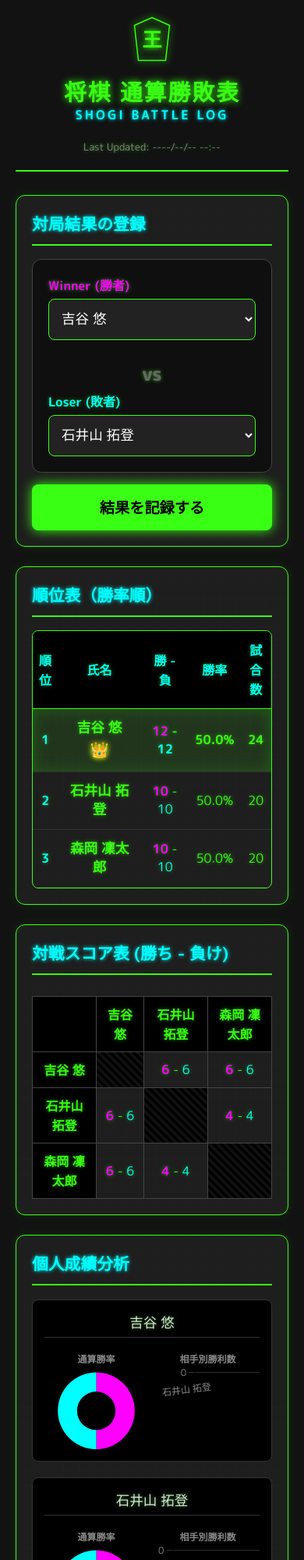
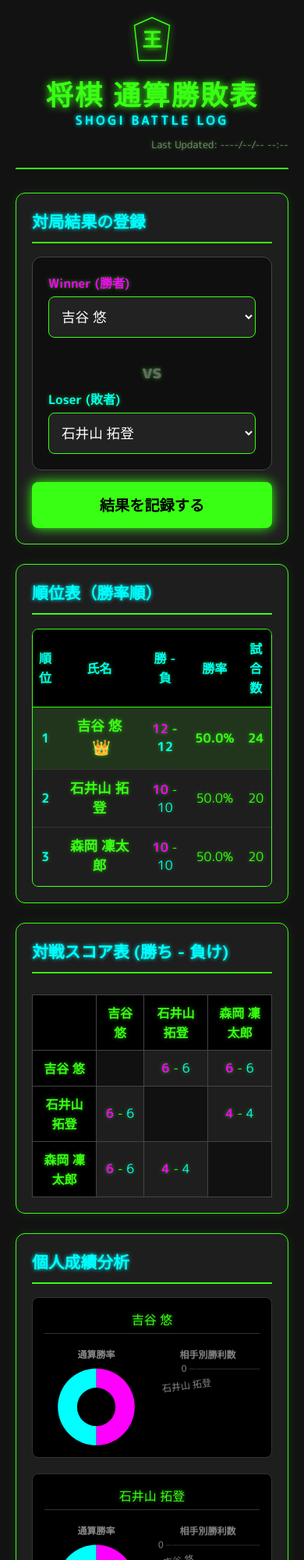
Before and after one commit to xtk2bc5pv6-ui/Shogi_Round-robin_schedule, a plain HTML site: page Shogi.html in a window 390 px wide. Shown: the top 2000 px of the page at 78% size. Drawn offline with nearby package versions, Linux system fonts and the light colour scheme.

```diff
--- a/Shogi.html
+++ b/Shogi.html
@@ -18,7 +18,6 @@
             --neon-pink: #ff00ff;
             --text-color: #e0e0e0;
             --danger-color: #ff3333;
-            --gold-color: #ffd700;
         }
         body {
             font-family: "M PLUS Rounded 1c", sans-serif;
@@ -31,7 +30,7 @@
             padding-bottom: 150px;
         }
 
-        /* --- ヘッダー --- */
+        /* ヘッダー */
         .header-container {
             display: flex;
             align-items: center;
@@ -39,7 +38,6 @@
             margin-bottom: 30px;
             padding-bottom: 20px;
             border-bottom: 2px solid var(--neon-green);
-            position: relative;
         }
         .header-left { display: flex; align-items: center; gap: 15px; }
         .shogi-icon svg {
@@ -57,25 +55,19 @@
         }
         .last-updated { font-size: 0.8rem; color: #888; text-align: right; align-self: flex-end; }
 
-        /* --- カード --- */
+        /* カードデザイン */
         .card {
             background: var(--card-bg); padding: 20px; border-radius: 12px;
             border: 1px solid var(--neon-green);
-            box-shadow: 0 0 15px rgba(57, 255, 20, 0.1), inset 0 0 10px rgba(57, 255, 20, 0.05);
-            margin-bottom: 25px; position: relative; overflow: hidden;
+            box-shadow: 0 0 15px rgba(57, 255, 20, 0.1);
+            margin-bottom: 25px; position: relative;
         }
-        .card::before {
-            content: ""; position: absolute; top: 0; left: 0; right: 0; bottom: 0;
-            background-image: linear-gradient(#333 1px, transparent 1px), linear-gradient(90deg, #333 1px, transparent 1px);
-            background-size: 20px 20px; opacity: 0.1; z-index: 0; pointer-events: none;
-        }
-        .card-content { position: relative; z-index: 1; }
         h2 {
             font-size: 1.3rem; border-bottom: 2px solid var(--neon-green); padding-bottom: 10px; margin-top: 0;
             color: var(--neon-blue); text-shadow: 0 0 5px var(--neon-blue); font-weight: 700;
         }
 
-        /* --- 連勝バナー --- */
+        /* 連勝バナー */
         .streak-banner {
             background: rgba(0, 0, 0, 0.6); border: 1px dashed var(--neon-pink); color: var(--neon-pink);
             padding: 10px; text-align: center; border-radius: 8px; margin-bottom: 15px; font-weight: bold;
@@ -83,7 +75,7 @@
         }
         @keyframes pulse {
             0% { box-shadow: 0 0 0 0 rgba(255, 0, 255, 0.4); }
-            70% { box-shadow: 0 0 0 10px rgba(255, 0, 255, 0); }
+            50% { box-shadow: 0 0 0 10px rgba(255, 0, 255, 0); }
             100% { box-shadow: 0 0 0 0 rgba(255, 0, 255, 0); }
         }
 
@@ -104,52 +96,38 @@
             color: #000; border: none; border-radius: 8px; font-weight: 800; font-size: 1.2rem;
             cursor: pointer; box-shadow: 0 0 15px var(--neon-green); font-family: inherit; transition: 0.2s;
         }
-        button.register-btn:hover { background: #fff; box-shadow: 0 0 25px var(--neon-green); transform: scale(1.02); }
+        button.register-btn:hover { background: #fff; transform: scale(1.02); }
 
-        /* --- 順位表 & バッジ --- */
+        /* テーブル系 */
         table.ranking-table {
             width: 100%; border-collapse: separate; border-spacing: 0; margin-top: 10px;
             border: 1px solid var(--neon-green); border-radius: 8px; overflow: hidden;
         }
         table.ranking-table th, table.ranking-table td { padding: 12px 8px; text-align: center; border-bottom: 1px solid #333; }
-        table.ranking-table th {
-            background-color: #000; color: var(--neon-blue); font-weight: 700; border-bottom: 1px solid var(--neon-green);
-        }
-        .rank-1 { background-color: rgba(57, 255, 20, 0.1); box-shadow: inset 0 0 20px rgba(57, 255, 20, 0.2); font-weight: bold; }
-        .badge { display: inline-block; font-size: 0.8rem; padding: 2px 6px; border-radius: 4px; margin-left: 5px; vertical-align: middle; }
-        .badge-crown { font-size: 1.2rem; margin-right: 5px; filter: drop-shadow(0 0 3px gold); }
-        .badge-fire { border: 1px solid #ff5722; color: #ff5722; background: rgba(255, 87, 34, 0.1); box-shadow: 0 0 5px #ff5722; }
+        table.ranking-table th { background-color: #000; color: var(--neon-blue); font-weight: 700; border-bottom: 1px solid var(--neon-green); }
+        .rank-1 { background-color: rgba(57, 255, 20, 0.1); font-weight: bold; }
+
+        .badge { display: inline-block; font-size: 0.8rem; padding: 2px 6px; border-radius: 4px; margin-left: 5px; }
+        .badge-crown { font-size: 1.2rem; }
+        .badge-fire { border: 1px solid #ff5722; color: #ff5722; background: rgba(255, 87, 34, 0.1); }
         .badge-rain { border: 1px solid #2196f3; color: #2196f3; background: rgba(33, 150, 243, 0.1); }
 
         /* マトリクス */
         .matrix-scroll { overflow-x: auto; }
         table.matrix-table { width: 100%; min-width: 300px; border-collapse: collapse; margin-top: 10px; }
-        table.matrix-table th, table.matrix-table td {
-            border: 1px solid #444; padding: 10px; text-align: center; vertical-align: middle; font-size: 1rem;
-        }
+        table.matrix-table th, table.matrix-table td { border: 1px solid #444; padding: 10px; text-align: center; font-size: 1rem; }
         table.matrix-table th { background: #000; color: var(--neon-green); }
         .score-win { color: var(--neon-pink); font-weight: bold; }
         .score-loss { color: var(--neon-blue); }
-        .diagonal-cell {
-            background: #111; background-image: linear-gradient(45deg, #111 25%, #000 25%, #000 50%, #111 50%, #111 75%, #000 75%, #000 100%);
-            background-size: 10px 10px;
-        }
+        .diagonal-cell { background: #111; }
 
-        /* グラフ・履歴・下部 */
+        /* その他 */
         .stats-grid { display: grid; grid-template-columns: repeat(auto-fit, minmax(300px, 1fr)); gap: 20px; }
         .stats-card { background: #000; padding: 15px; border-radius: 8px; border: 1px solid #333; }
-        .stats-header {
-            font-size: 1.1rem; color: var(--text-color); margin-bottom: 10px; text-align: center;
-            border-bottom: 1px solid #333; padding-bottom: 5px;
-        }
+        .stats-header { text-align: center; border-bottom: 1px solid #333; padding-bottom: 5px; margin-bottom: 10px; }
 
-        .history-list { max-height: 200px; overflow-y: auto; border: 1px solid #333; background: #000; padding: 10px; border-radius: 8px; }
-        .history-item { display: flex; justify-content: space-between; align-items: center; padding: 8px; border-bottom: 1px solid #222; }
-        .delete-history-btn {
-            background: #333; color: var(--danger-color); border: 1px solid var(--danger-color);
-            padding: 4px 10px; border-radius: 4px; cursor: pointer; font-family: inherit;
-        }
-        .delete-history-btn:hover { background: var(--danger-color); color: #fff; }
+        .history-list { max-height: 200px; overflow-y: auto; background: #000; padding: 10px; border-radius: 8px; border: 1px solid #333; }
+        .history-item { display: flex; justify-content: space-between; padding: 8px; border-bottom: 1px solid #222; }
 
         .bottom-controls { margin-top: 50px; padding-top: 20px; border-top: 1px dashed #444; }
         .control-panel { display: flex; gap: 10px; margin-bottom: 20px; justify-content: center; flex-wrap: wrap; }
@@ -157,19 +135,17 @@
         input[type="text"] { padding: 10px; background: #000; border: 1px solid #444; color: var(--neon-green); flex-grow: 1; border-radius: 6px; font-family: inherit; }
 
         button { font-family: inherit; }
-        button.action-btn, button.delete-btn { padding: 10px 20px; cursor: pointer; border-radius: 6px; font-weight: bold; background: #000; }
-        button.action-btn { color: var(--neon-green); border: 1px solid var(--neon-green); }
+        button.action-btn { padding: 10px 20px; cursor: pointer; border-radius: 6px; font-weight: bold; background: #000; color: var(--neon-green); border: 1px solid var(--neon-green); }
         button.action-btn:hover { background: var(--neon-green); color: #000; }
-        button.delete-btn { color: var(--danger-color); border: 1px solid var(--danger-color); }
+        button.delete-btn { padding: 10px 20px; cursor: pointer; border-radius: 6px; font-weight: bold; background: #000; color: var(--danger-color); border: 1px solid var(--danger-color); }
         button.delete-btn:hover { background: var(--danger-color); color: #fff; }
         button.reset-btn { display: block; width: 100%; margin-top: 10px; background: transparent; color: #666; border: 1px solid #666; padding: 10px; cursor: pointer; border-radius: 6px; }
         button.reset-btn:hover { background: #333; color: #fff; }
+        .delete-history-btn { background: #333; color: var(--danger-color); border: 1px solid var(--danger-color); padding: 4px 10px; border-radius: 4px; cursor: pointer; }
 
         @media (max-width: 600px) {
             .header-container { flex-direction: column; text-align: center; gap: 10px; }
             .header-left { flex-direction: column; }
-            .last-updated { align-self: center; margin-top: 10px; }
-            h1 { font-size: 1.8rem; }
             .input-area { flex-direction: column; gap: 5px; }
             .input-group { width: 100%; }
         }
@@ -194,7 +170,6 @@
     </header>
 
     <div class="card">
-        <div class="card-content">
         <h2>対局結果の登録</h2>
         <div id="streakBanner" class="streak-banner"></div>
         <div class="input-area">
@@ -210,10 +185,8 @@
         </div>
         <button class="register-btn" onclick="registerMatch()">結果を記録する</button>
     </div>
-    </div>
 
     <div class="card">
-        <div class="card-content">
         <h2>順位表（勝率順）</h2>
         <table class="ranking-table">
             <thead>
@@ -228,10 +201,8 @@
             <tbody id="rankingBody"></tbody>
         </table>
     </div>
-    </div>
 
     <div class="card">
-        <div class="card-content">
         <h2>対戦スコア表 (勝ち - 負け)</h2>
         <div class="matrix-scroll">
             <table class="matrix-table">
@@ -240,25 +211,19 @@
             </table>
         </div>
     </div>
+
+    <div class="card">
+        <h2>個人成績分析</h2>
+        <div id="statsList" class="stats-grid"></div>
     </div>
 
     <div class="card">
-        <div class="card-content">
-            <h2>個人成績分析</h2>
-            <div id="statsList" class="stats-grid"></div>
-        </div>
-    </div>
-
-    <div class="card">
-        <div class="card-content">
         <h2>直近の対局履歴</h2>
         <div id="historyList" class="history-list"></div>
-        </div>
     </div>
 
     <div class="bottom-controls">
         <div class="card">
-            <div class="card-content">
             <h2>参加者管理</h2>
             <div id="playerList" style="margin-bottom:20px;"></div>
             <div class="control-panel">
@@ -266,19 +231,16 @@
                 <button class="delete-btn" onclick="removePlayer()">－ 人数を減らす</button>
             </div>
         </div>
-        </div>
 
         <div class="card">
-            <div class="card-content">
             <h2>データの引き継ぎ・バックアップ</h2>
             <p style="font-size:0.9rem; color:#aaa; margin-bottom:15px; text-align:center;">
                 ※データはブラウザ内に保存されています。別の端末に移す場合はファイルを保存してください。
             </p>
             <div class="control-panel">
-                    <button class="action-btn" onclick="exportData()">💾 データを保存 (ファイル書き出し)</button>
-                    <button class="action-btn" onclick="document.getElementById('importFile').click()">📂 データを読み込む (ファイル読み込み)</button>
+                <button class="action-btn" onclick="exportData()">💾 データを保存</button>
+                <button class="action-btn" onclick="document.getElementById('importFile').click()">📂 データを読み込む</button>
                 <input type="file" id="importFile" style="display:none" accept=".json" onchange="importData(this)">
-                </div>
             </div>
         </div>
 
@@ -293,17 +255,23 @@
         let chartInstances = [];
 
         function init() {
-            // ローカルストレージをチェック
-            const json = localStorage.getItem('shogiInfiniteV4');
+            // ストレージキーを変更して前のバグデータの影響を受けないようにします
+            const STORAGE_KEY = 'shogiInfiniteV5';
+            const json = localStorage.getItem(STORAGE_KEY);
 
             if (json) {
-                // 保存データがあればそれを読み込む
+                try {
                     const d = JSON.parse(json);
                     if (d.players) players = d.players;
                     if (d.matches) matches = d.matches;
                     if (d.lastUpdated) lastUpdated = d.lastUpdated;
-            } else {
-                // ★ データがない場合（初回）、指定された初期データをセット
+                } catch(e) {
+                    console.error("Data load error", e);
+                }
+            }
+
+            // データが空なら初期データをセット（吉谷・石井山・森岡）
+            if (players.length === 0) {
                 players = [
                     { id: 0, name: '吉谷 悠' },
                     { id: 1, name: '石井山 拓登' },
@@ -311,24 +279,20 @@
                 ];
 
                 matches = [];
-                // 初期データ生成ロジック：連勝システムがいきなり発動しないよう、勝ち負けを交互に入れる
-
                 // 1. 吉谷(0) vs 石井山(1) : 6勝6敗 (計12局)
                 for(let i=0; i<6; i++) {
-                    matches.push({ winner: 0, loser: 1, timestamp: Date.now() - 100000 });
-                    matches.push({ winner: 1, loser: 0, timestamp: Date.now() - 99000 });
+                    matches.push({ winner: 0, loser: 1, timestamp: Date.now() });
+                    matches.push({ winner: 1, loser: 0, timestamp: Date.now() });
                 }
-
                 // 2. 吉谷(0) vs 森岡(2) : 6勝6敗 (計12局)
                 for(let i=0; i<6; i++) {
-                    matches.push({ winner: 0, loser: 2, timestamp: Date.now() - 80000 });
-                    matches.push({ winner: 2, loser: 0, timestamp: Date.now() - 79000 });
+                    matches.push({ winner: 0, loser: 2, timestamp: Date.now() });
+                    matches.push({ winner: 2, loser: 0, timestamp: Date.now() });
                 }
-
                 // 3. 石井山(1) vs 森岡(2) : 4勝4敗 (計8局)
                 for(let i=0; i<4; i++) {
-                    matches.push({ winner: 1, loser: 2, timestamp: Date.now() - 60000 });
-                    matches.push({ winner: 2, loser: 1, timestamp: Date.now() - 59000 });
+                    matches.push({ winner: 1, loser: 2, timestamp: Date.now() });
+                    matches.push({ winner: 2, loser: 1, timestamp: Date.now() });
                 }
             }
 
@@ -336,15 +300,20 @@
         }
 
         function renderAll() {
+            try {
                 updateSelectOptions();
                 renderPlayerInputs();
                 calculateAndRender();
                 renderHistory();
                 renderLastUpdated();
                 saveData();
+            } catch(e) {
+                console.error("Rendering Error:", e);
+                // エラー時でもアラートが出ないように静かに失敗させるか、ログのみ
+            }
         }
 
-        // --- データ引き継ぎ機能 ---
+        // --- データ引き継ぎ ---
         function exportData() {
             const data = { players, matches, lastUpdated };
             const blob = new Blob([JSON.stringify(data)], { type: 'application/json' });
@@ -364,29 +333,30 @@
                 try {
                     const data = JSON.parse(e.target.result);
                     if (data.players && data.matches) {
-                        if(confirm("現在のデータを上書きして、ファイルの内容を読み込みますか？")) {
+                        if(confirm("データを読み込みますか？")) {
                             players = data.players;
                             matches = data.matches;
                             lastUpdated = data.lastUpdated || "";
                             saveData();
                             renderAll();
-                            alert("データを復元しました！");
+                            alert("復元完了！");
                         }
                     } else {
-                        alert("ファイルの形式が正しくありません");
+                        alert("ファイル形式が違います");
                     }
                 } catch(err) {
-                    alert("読み込みに失敗しました");
+                    alert("読み込み失敗");
                 }
             };
             reader.readAsText(file);
-            input.value = ''; // reset
+            input.value = '';
         }
 
-        // --- 以下ロジック ---
+        // --- ロジック ---
         function updateSelectOptions() {
             const wSelect = document.getElementById('winnerSelect');
             const lSelect = document.getElementById('loserSelect');
+            if(!wSelect || !lSelect) return;
             const wVal = wSelect.value;
             const lVal = lSelect.value;
             wSelect.innerHTML = ''; lSelect.innerHTML = '';
@@ -394,9 +364,9 @@
                 const optW = document.createElement('option'); optW.value = p.id; optW.text = p.name; wSelect.appendChild(optW);
                 const optL = document.createElement('option'); optL.value = p.id; optL.text = p.name; lSelect.appendChild(optL);
             });
-            if(wVal !== "") wSelect.value = wVal;
-            if(lVal !== "") lSelect.value = lVal;
-            if (lSelect.value === wSelect.value && players.length > 1) {
+            if(wVal) wSelect.value = wVal;
+            if(lVal) lSelect.value = lVal;
+            if (players.length > 1 && lSelect.value === wSelect.value) {
                 lSelect.selectedIndex = (wSelect.selectedIndex + 1) % players.length;
             }
         }
@@ -421,20 +391,23 @@
                 stats[m.winner].wins++; stats[m.winner].total++; stats[m.winner].vs[m.loser]++;
                 stats[m.loser].losses++; stats[m.loser].total++;
 
+                // 連勝計算
                 if (stats[m.winner].currentStreak < 0) stats[m.winner].currentStreak = 1; else stats[m.winner].currentStreak++;
                 if (stats[m.loser].currentStreak > 0) stats[m.loser].currentStreak = -1; else stats[m.loser].currentStreak--;
             });
 
-            // Streak Banner
+            // Banner
             const banner = document.getElementById('streakBanner');
             let topStreak = 0; let topStreakerName = "";
             stats.forEach(s => {
                 if (s.currentStreak >= 3 && s.currentStreak > topStreak) { topStreak = s.currentStreak; topStreakerName = s.name; }
             });
+            if (banner) {
                 if (topStreak > 0) {
                     banner.style.display = "block";
                     banner.innerHTML = `🔥 現在 ${topStreakerName} さんが ${topStreak}連勝中！ 誰か止めろ！ 🔥`;
                 } else { banner.style.display = "none"; }
+            }
 
             // Ranking
             let ranking = [...stats].sort((a, b) => {
@@ -442,7 +415,9 @@
                 if (rateB !== rateA) return rateB - rateA; return b.wins - a.wins;
             });
 
-            const rBody = document.getElementById('rankingBody'); rBody.innerHTML = '';
+            const rBody = document.getElementById('rankingBody');
+            if(rBody) {
+                rBody.innerHTML = '';
                 ranking.forEach((s, i) => {
                     const tr = document.createElement('tr');
                     let nameHtml = s.name; let badges = "";
@@ -454,9 +429,11 @@
                     tr.innerHTML = `<td style="font-weight:bold; color:var(--neon-blue)">${i + 1}</td><td style="font-weight:bold; font-size:1.1rem; line-height:1.4;">${nameHtml}</td><td><span class="score-win">${s.wins}</span> - <span class="score-loss">${s.losses}</span></td><td>${rate}%</td><td>${s.total}</td>`;
                     rBody.appendChild(tr);
                 });
+            }
 
             // Matrix
             const mHead = document.getElementById('matrixHead'); const mBody = document.getElementById('matrixBody');
+            if(mHead && mBody) {
                 let hHtml = '<tr><th></th>'; players.forEach(p => hHtml += `<th>${p.name}</th>`); hHtml += '</tr>'; mHead.innerHTML = hHtml;
                 mBody.innerHTML = '';
                 stats.forEach((rowP, i) => {
@@ -471,36 +448,53 @@
                    });
                    tr.innerHTML = rowHtml; mBody.appendChild(tr);
                 });
+            }
+
             renderCharts(stats);
         }
 
         function renderCharts(statsData) {
             const container = document.getElementById('statsList');
+            if(!container) return;
+            // メモリリーク防止のためインスタンス破棄
             chartInstances.forEach(c => c.destroy()); chartInstances = []; container.innerHTML = '';
+
             statsData.forEach(p => {
                 const card = document.createElement('div'); card.className = 'stats-card';
                 const pieId = `pie-${p.id}`; const barId = `bar-${p.id}`;
                 card.innerHTML = `<div class="stats-header">${p.name}</div><div style="display:flex; flex-wrap:wrap; gap:10px;"><div style="flex:1; min-width:120px;"><canvas id="${pieId}"></canvas></div><div style="flex:1; min-width:120px;"><canvas id="${barId}"></canvas></div></div>`;
                 container.appendChild(card);
 
+                // Pie
                 const ctxPie = document.getElementById(pieId).getContext('2d');
                 chartInstances.push(new Chart(ctxPie, {
                     type: 'doughnut', data: { labels: ['Win', 'Loss'], datasets: [{ data: [p.wins, p.losses], backgroundColor: ['#ff00ff', '#00ffff'], borderWidth: 0 }] },
-                    options: { responsive: true, plugins: { legend: {display: false}, title: {display: true, text: '通算勝率', color: '#888', font: {family: "'M PLUS Rounded 1c'"}} } }
+                    options: { responsive: true, plugins: { legend: {display: false}, title: {display: true, text: '通算勝率', color: '#888'} } }
                 }));
 
+                // Bar
                 let labels = []; let data = [];
                 players.forEach((opp, idx) => { if (opp.id !== p.id) { labels.push(opp.name); data.push(p.vs[idx]); } });
                 const ctxBar = document.getElementById(barId).getContext('2d');
                 chartInstances.push(new Chart(ctxBar, {
-                    type: 'bar', data: { labels: labels, datasets: [{ label: '勝利数', data: data, backgroundColor: '#39ff14', borderColor: '#39ff14', borderWidth: 1 }] },
-                    options: { responsive: true, scales: { y: { beginAtZero: true, ticks: {stepSize: 1, color: '#888', font: {family: "'M PLUS Rounded 1c'"}}, grid: {color: '#333'} }, x: { ticks: {color: '#888', font: {family: "'M PLUS Rounded 1c'"}}, grid: {display: false} } }, plugins: { legend: {display: false}, title: {display: true, text: '相手別勝利数', color: '#888', font: {family: "'M PLUS Rounded 1c'"}} } }
+                    type: 'bar',
+                    data: { labels: labels, datasets: [{ label: '勝利数', data: data, backgroundColor: '#39ff14', borderColor: '#39ff14', borderWidth: 1 }] },
+                    options: {
+                        responsive: true,
+                        scales: {
+                            y: { beginAtZero: true, ticks: {stepSize: 1, color: '#888'}, grid: {color: '#333'} },
+                            x: { ticks: {color: '#888'}, grid: {display: false} }
+                        },
+                        plugins: { legend: {display: false}, title: {display: true, text: '相手別勝利数', color: '#888'} }
+                    }
                 }));
             });
         }
 
         function renderHistory() {
-            const list = document.getElementById('historyList'); list.innerHTML = '';
+            const list = document.getElementById('historyList');
+            if(!list) return;
+            list.innerHTML = '';
             const reversedMatches = [...matches].reverse();
             reversedMatches.forEach((m, revIndex) => {
                 const originalIndex = matches.length - 1 - revIndex;
@@ -515,11 +509,11 @@
 
         function renderLastUpdated() {
             const el = document.getElementById('lastUpdatedDisplay');
-            el.innerText = lastUpdated ? `Last Updated: ${lastUpdated}` : `Last Updated: ----/--/-- --:--`;
+            if(el) el.innerText = lastUpdated ? `Last Updated: ${lastUpdated}` : `Last Updated: ----/--/-- --:--`;
         }
 
         function deleteMatch(index) {
-            if(confirm("この対局記録を取り消しますか？")) {
+            if(confirm("取り消しますか？")) {
                 matches.splice(index, 1);
                 const now = new Date();
                 lastUpdated = now.toLocaleString('ja-JP', { year: 'numeric', month: '2-digit', day: '2-digit', hour: '2-digit', minute: '2-digit' });
@@ -528,7 +522,9 @@
         }
 
         function renderPlayerInputs() {
-            const container = document.getElementById('playerList'); container.innerHTML = '';
+            const container = document.getElementById('playerList');
+            if(!container) return;
+            container.innerHTML = '';
             players.forEach((p, index) => {
                 const div = document.createElement('div'); div.className = 'player-input-row';
                 div.innerHTML = `<span style="color:#666; width:30px;">#${index + 1}</span><input type="text" value="${p.name}" oninput="updateName(${index}, this.value)">`;
@@ -539,26 +535,24 @@
         function addPlayer() { const newId = players.length; players.push({ id: newId, name: `プレイヤー${newId + 1}` }); renderAll(); }
         function removePlayer() {
             if (players.length <= 2) { alert("最低2名必要です"); return; }
-            if(!confirm("最後の人を削除しますか？\n※その人の対局記録も全て消えます")) return;
+            if(!confirm("削除しますか？")) return;
             const removedId = players.length - 1; players.pop();
             matches = matches.filter(m => m.winner !== removedId && m.loser !== removedId); renderAll();
         }
         function saveData() {
             const data = { players, matches, lastUpdated };
-            localStorage.setItem('shogiInfiniteV4', JSON.stringify(data));
-            document.getElementById('saveStatus').innerText = "自動保存中...";
-        }
-        function loadData() {
-            // init()内で処理しているため、ここでは空実装（既存関数との整合性のため残すか、initに統合）
-            // 実際はinit()がlocalStorageを直接見るように変更済み
+            localStorage.setItem('shogiInfiniteV5', JSON.stringify(data));
+            const el = document.getElementById('saveStatus');
+            if(el) el.innerText = "自動保存中...";
         }
         function resetData() {
-            if(confirm("全てのデータを削除して初期化しますか？\n※吉谷・石井山・森岡の初期状態に戻ります")) {
-                localStorage.removeItem('shogiInfiniteV4');
+            if(confirm("初期化しますか？\n（吉谷・石井山・森岡の初期状態に戻ります）")) {
+                localStorage.removeItem('shogiInfiniteV5');
                 location.reload();
             }
         }
 
+        // 開始
         init();
     </script>
 </body>
```
Lines whose indentation alone changed are shown as unchanged.
